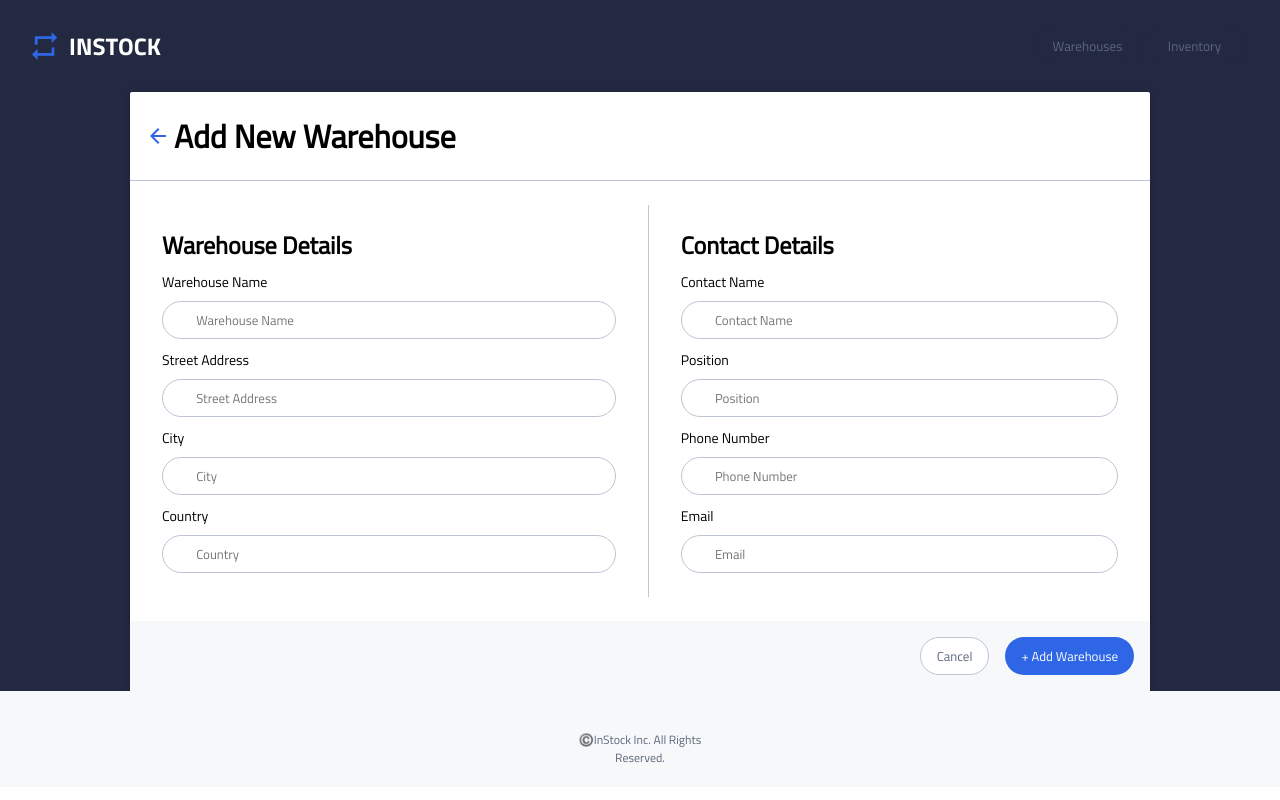
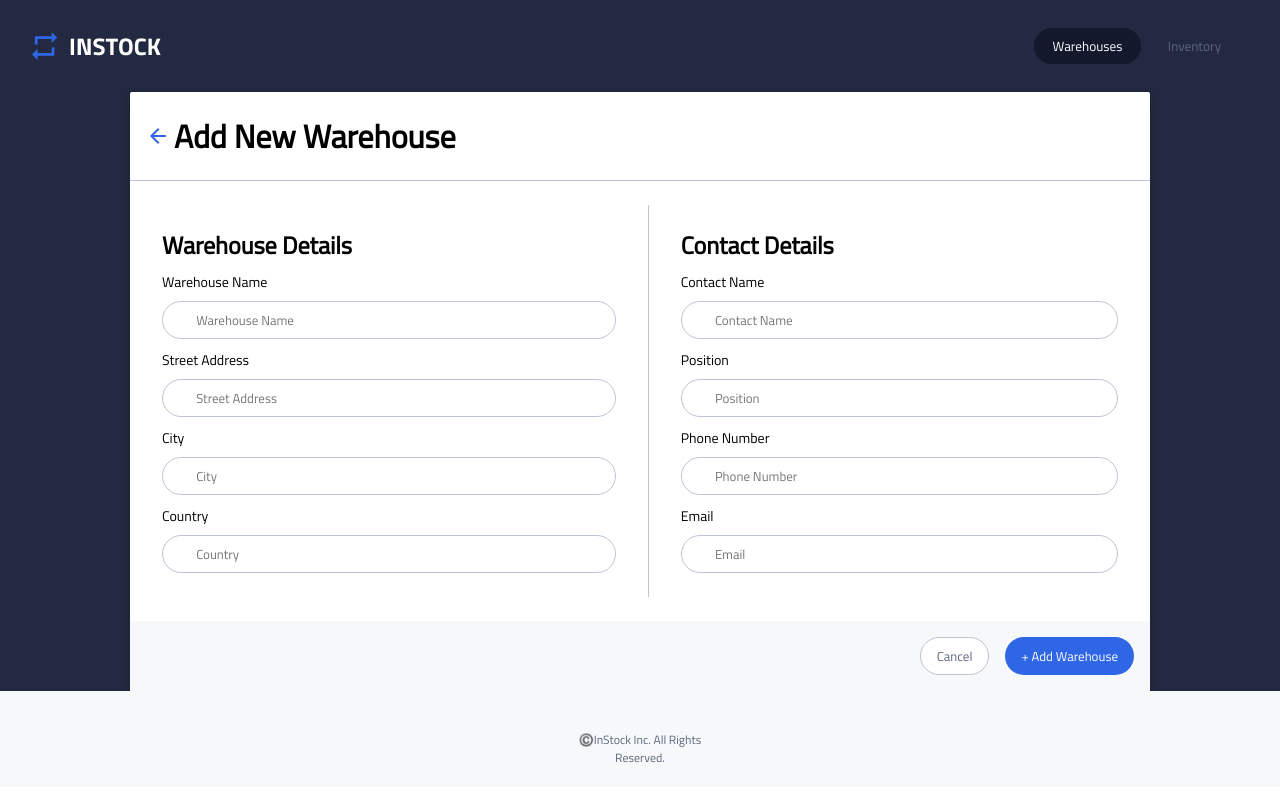
Before and after one commit to seanyang20/InStock, a React (Create React App) app in the folder client/: page /warehouses/add in a window 1280 px wide. Built offline with nearby package versions, Linux system fonts and the light colour scheme.

Commit message:
adjust button class logic

```diff
--- a/client/src/components/Header/Header.js
+++ b/client/src/components/Header/Header.js
@@ -17,9 +17,10 @@ export default function Header() {
           <button
             onClick={handleClick}
             className={`header__button ${
-              location.pathname === "/warehouses"
-                ? "header__button--current"
-                : ""
+              location.pathname === "/warehouses" && "header__button--current"
+            } ${
+              location.pathname === "/warehouses/add" &&
+              "header__button--current"
             }`}
           >
             Warehouses
@@ -29,9 +30,7 @@ export default function Header() {
           <button
             onClick={handleClick}
             className={`header__button ${
-              location.pathname === "/inventories"
-                ? "header__button--current"
-                : ""
+              location.pathname === "/inventories" && "header__button--current"
             }`}
           >
             Inventory
--- a/client/src/pages/AddWarehouse/AddWarehouse.scss
+++ b/client/src/pages/AddWarehouse/AddWarehouse.scss
@@ -119,6 +119,7 @@
       justify-content: flex-end;
     }
   }
+
   &__cancel-button {
     width: 50%;
     font-size: 0.813rem;
```
